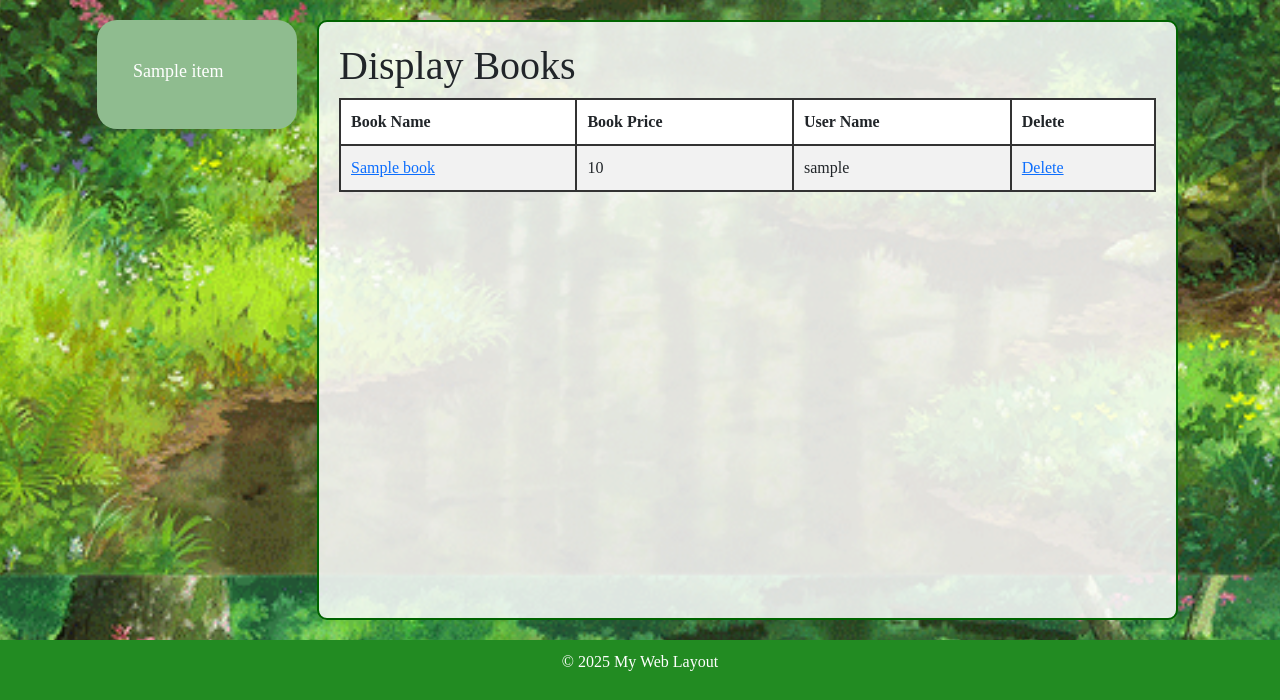
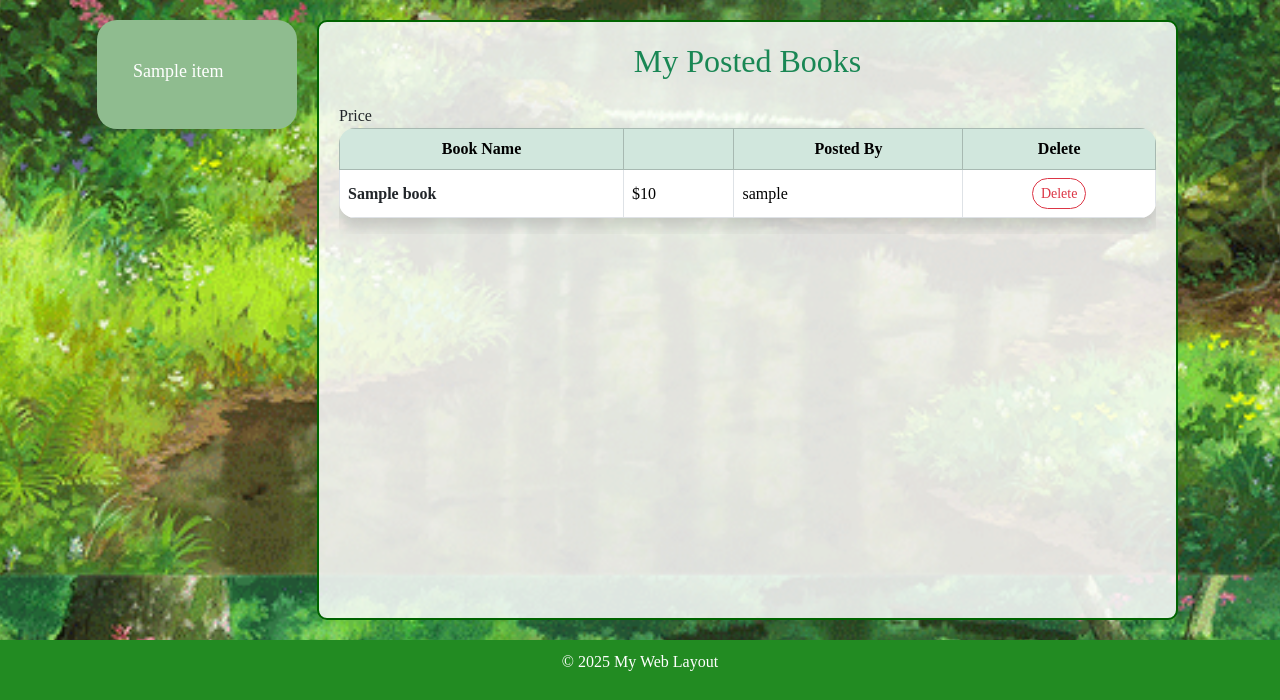
Before and after one commit to J3mm2/cs3337Project, a Django app: template CS3337S1/bookEx/bookEx/templates/bookMng/mybooks.html in a window 1280 px wide. Shown: the part 225-925 px from the top of the page. Run offline with Django 3.2, Linux system fonts and the light colour scheme; the template is opened without the code that fills it: most values are stand-ins (such as "Sample title", 1, 10 or a date in 2020).

Commit message:
Update mybooks.html

```diff
--- a/CS3337S1/bookEx/bookEx/templates/bookMng/mybooks.html
+++ b/CS3337S1/bookEx/bookEx/templates/bookMng/mybooks.html
@@ -10,25 +10,36 @@
 {% endblock sidenav %}
 
 {% block content %}
-    <h1>Display Books</h1>
-    <table class="book-table">
+    <h2 class="text-center mb-4 text-success"> My Posted Books</h2>
+
+    <div class="table-responsive">
+        <table class="table table-bordered table-hover align-middle shadow rounded-4 overflow-hidden">
+            <thead class="table-success text-center">
                 <tr>
                     <th>Book Name</th>
-            <th>Book Price</th>
-            <th>User Name</th>
-            <th>Delete</th>
+                    <th></th>Price</th>
+                    <th> Posted By</th>
+                    <th> Delete</th>
                 </tr>
+            </thead>
+            <tbody>
                 {% for book in books %}
                     <tr>
                         <td>
-                    <a href="{% url 'book_detail' book.id %}">{{ book.name }}</a>
+                            <a href="{% url 'book_detail' book.id %}" class="text-decoration-none text-dark fw-bold">
+                                {{ book.name }}
+                            </a>
                         </td>
-                <td>{{ book.price }}</td>
+                        <td>${{ book.price }}</td>
                         <td>{{ book.username }}</td>
-                <td>
-                    <a href="{% url 'book_delete' book.id %}">Delete</a>
+                        <td class="text-center">
+                            <a href="{% url 'book_delete' book.id %}" class="btn btn-sm btn-outline-danger rounded-pill">
+                                Delete
+                            </a>
                         </td>
                     </tr>
                 {% endfor %}
+            </tbody>
         </table>
+    </div>
 {% endblock content %}
```
Lines whose indentation alone changed are shown as unchanged.
